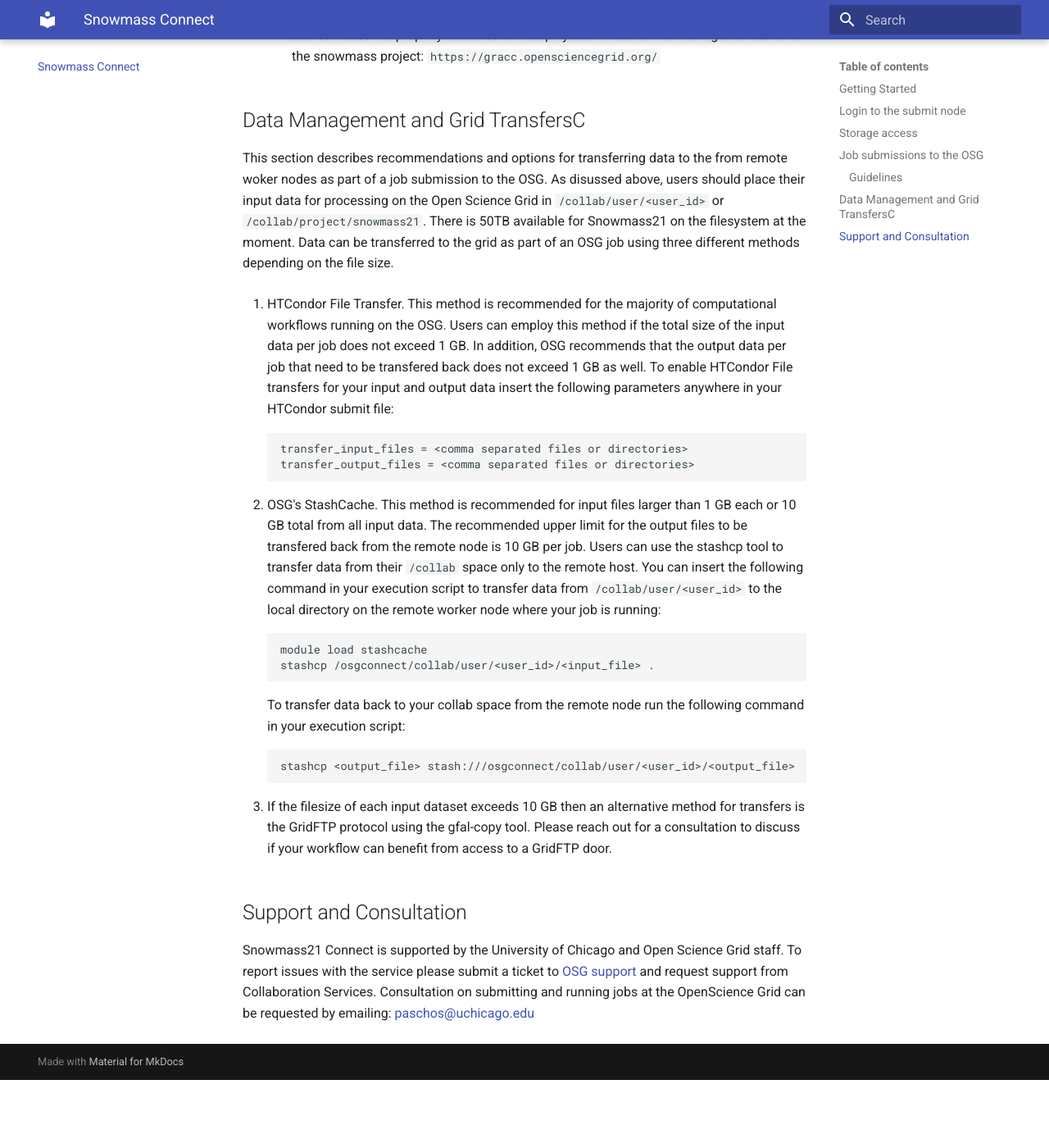
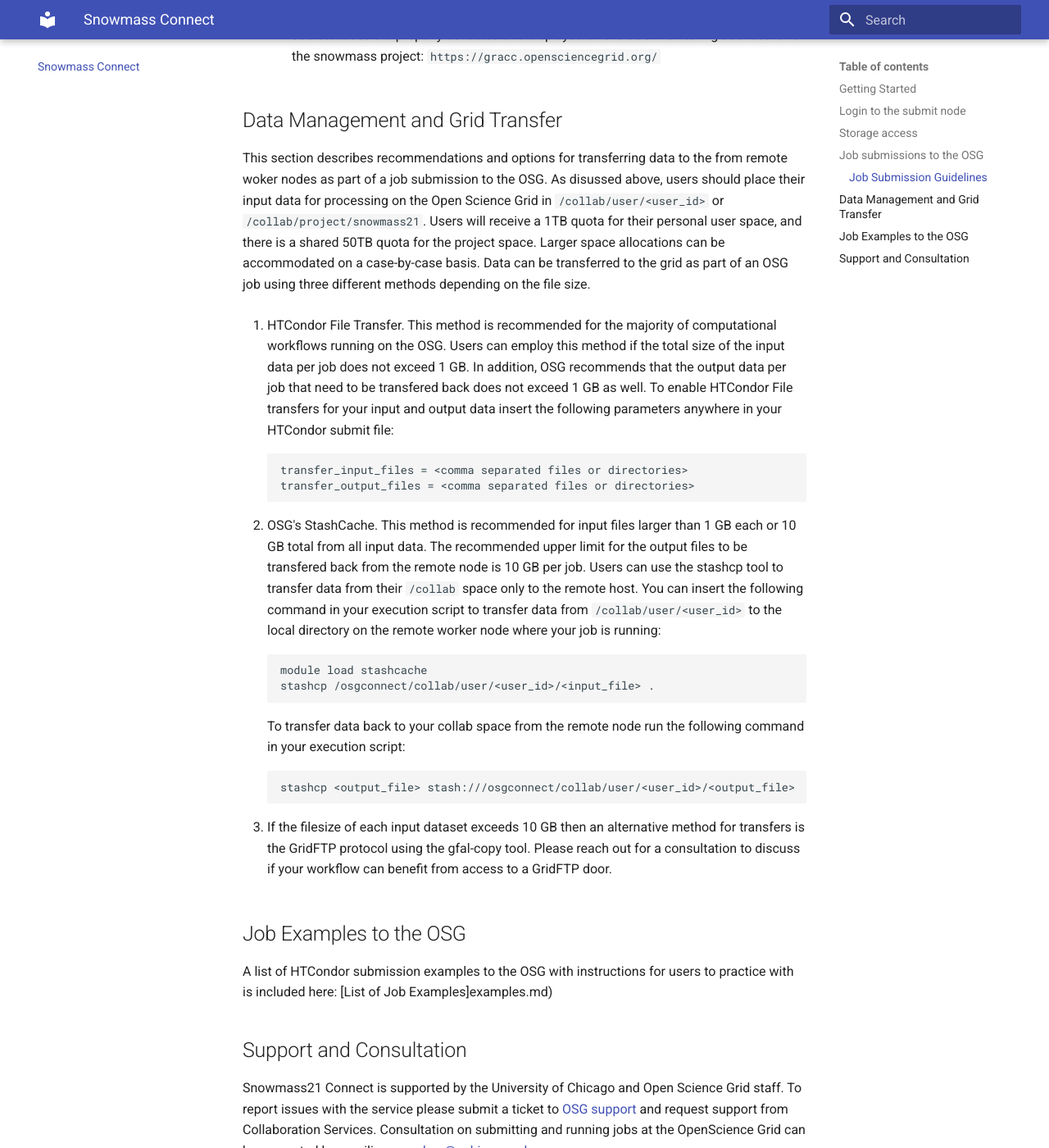
Before and after one commit to ppaschos/snowmass-connect-docs, an MkDocs documentation site: the page built from docs/index.md, in a window 1280 px wide and 1400 px high, scrolled down 3552 px. Shown: the whole window at 82% size. Built offline with MkDocs 1.6.1 and Material for MkDocs 9.7.7, drawn with Linux system fonts in a browser that asks for light colours; before the commit the page ends 4869 px from its top, so only the background shows below that; some of the changed text lies outside the part shown.

Commit message:
Update index.md

```diff
--- a/docs/index.md
+++ b/docs/index.md
@@ -20,8 +20,7 @@
 
 The Snowmass login node provides a service to the users of the collaboration in the following ways:
 
-1. Provide users a gateway to the Open Science Grid in order to
-run their production computational workflows via job submissions to the OSG HTCondor pool
+1. Provide users a gateway to the Open Science Grid in order to run their production computational workflows via job submissions to the OSG HTCondor pool
 2. Provide access to the OSG Storage at the University of Chicago where users can stage input files for grid jobs and collect
 output from their jobs
 3. Provide an environment for the development of OSG appropriate workflows that will leverage distributed High ThroughPut
@@ -95,7 +94,7 @@
 
 For an introduction on managing your jobs with HTCondor we refer to [this](https://opensciencegrid.org/user-school-2019/#materials/day1/files/osgus19-day1-part1-intro-to-htc.pdf) presentation by the OSG:
 
-###  Guidelines
+###  Job Submission Guidelines
 
 1. If your application/code was built or depends on modules used on the snowmass21 login node and it dynamically links against libraries of the module environment you would need to ensure that these modules are also availablle and loaded on the remote worker node. To do so:
     * Insert the following parameter in your submission script: `Requirements = (HAS_MODULES =?= TRUE)`. This will request a worker node on a site where the OSG modules are available
@@ -105,10 +104,10 @@
     * Ensure your job is validated for HTCondor to run it on the OSG grid
     * Job statistics are properly collected and displayed on the OSG monitoring dashboard for the snowmass project: `https://gracc.opensciencegrid.org/`
 
-## Data Management and Grid TransfersC
+## Data Management and Grid Transfer
 
 This section describes recommendations and options for transferring data to the from remote woker nodes as part of a job submission to the OSG.
-As disussed above, users should place their input data for processing on the Open Science Grid in `/collab/user/<user_id>` or `/collab/project/snowmass21`. There is 50TB available for Snowmass21 on the filesystem at the moment. Data can be transferred to the grid as part of an OSG job using three different methods depending on the file size.
+As disussed above, users should place their input data for processing on the Open Science Grid in `/collab/user/<user_id>` or `/collab/project/snowmass21`. Users will receive a 1TB quota for their personal user space, and there is a shared 50TB quota for the project space. Larger space allocations can be accommodated on a case-by-case basis. Data can be transferred to the grid as part of an OSG job using three different methods depending on the file size.
 
 1. HTCondor File Transfer. This method is recommended for the majority of computational workflows running on the OSG. Users can employ this method if the total size of the input data per job does not exceed 1 GB. In addition, OSG recommends that the output data per job that need to be transfered back does not exceed 1 GB as well. To enable HTCondor File transfers for your input and output data insert the following parameters anywhere in your HTCondor submit file:
 
@@ -127,6 +126,10 @@
 3. If the filesize of each input dataset exceeds 10 GB then an alternative method for transfers is the GridFTP protocol using the gfal-copy tool. Please reach out
 for a consultation to discuss if your workflow can benefit from access to a GridFTP door.
 
+## Job Examples to the OSG
+
+A list of HTCondor submission examples to the OSG with instructions for users to practice with is included here: [List of Job Examples]examples.md)
+
 ## Support and Consultation
 
 Snowmass21 Connect is supported by the University of Chicago and Open Science Grid staff. To report issues with the service please submit a ticket to
```
